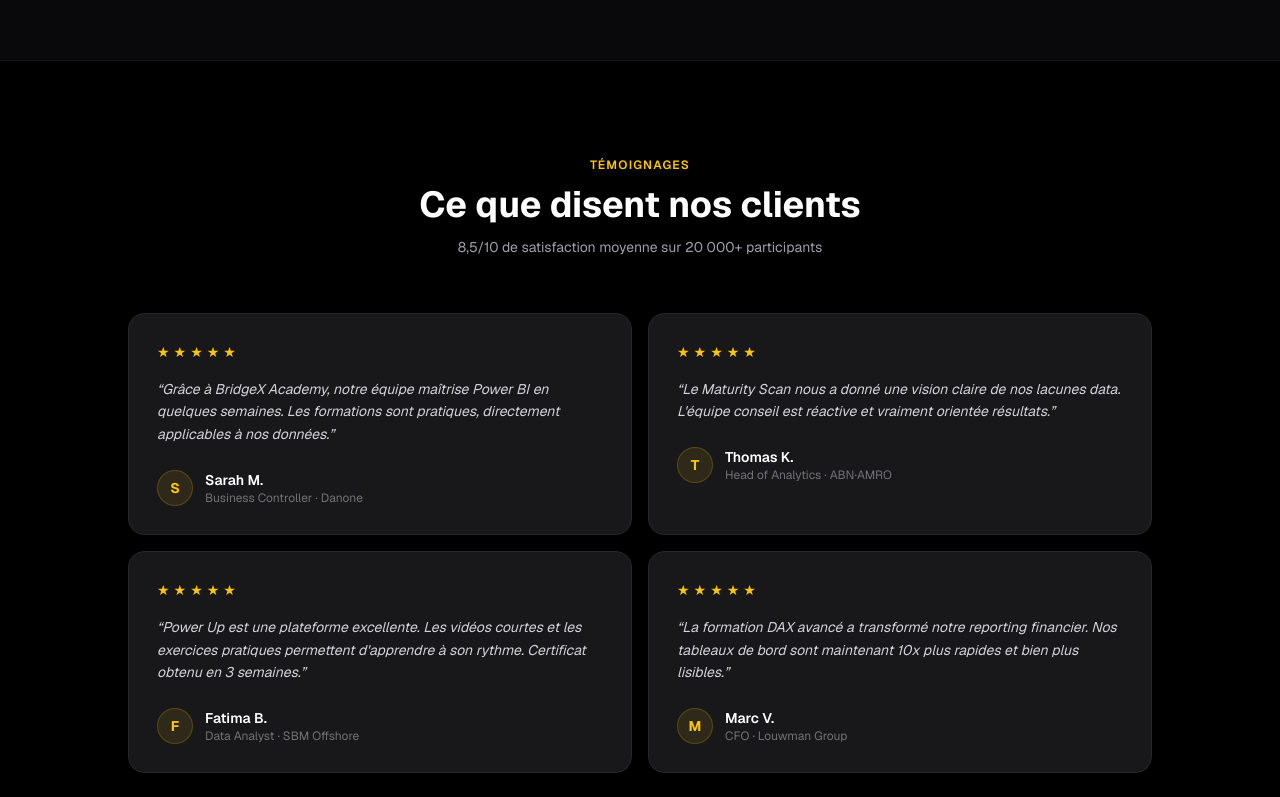
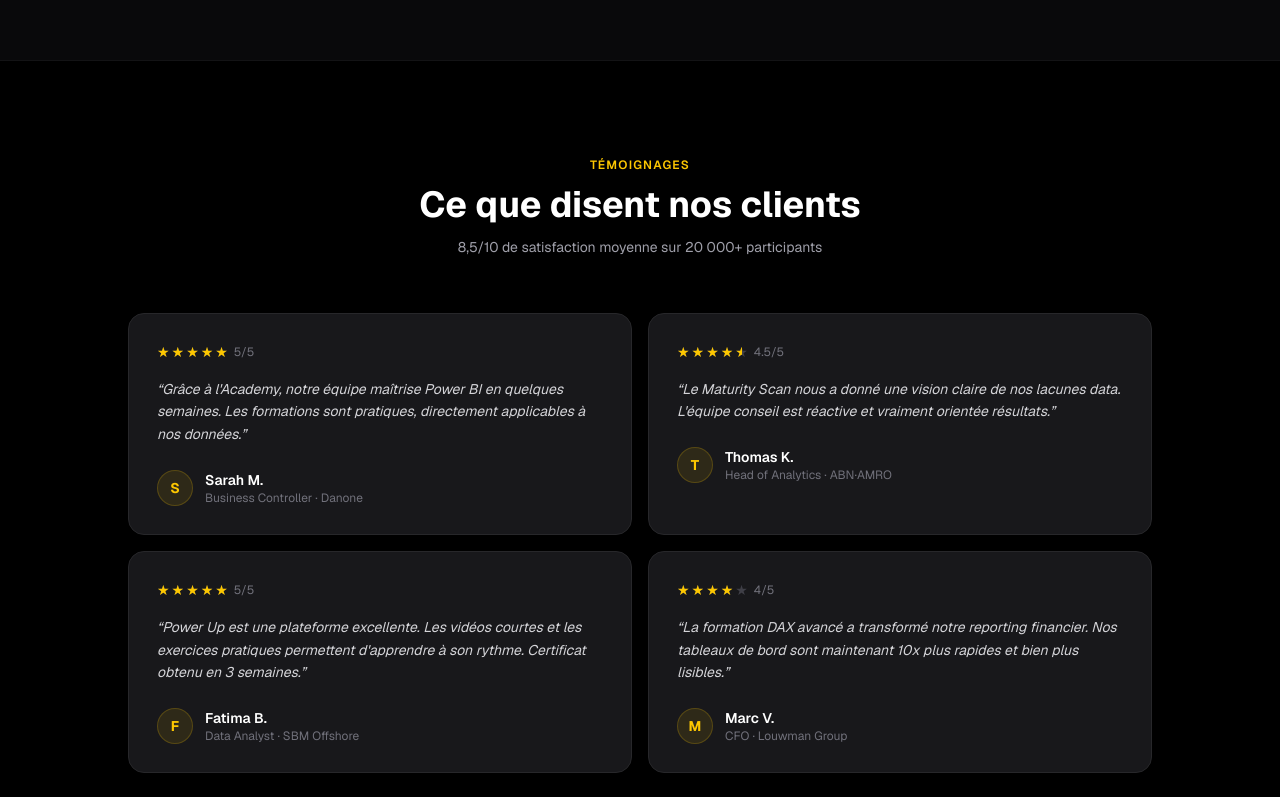
Before and after one commit to vanabdell/bridgex-website, a Next.js app: page / in a window 1280 px wide. Shown: the part 2394-3191 px from the top of the page. Built offline with nearby package versions, Linux system fonts and the light colour scheme.

Commit message:
Remove BridgeX branding, fix ratings, add SVG icons

```diff
--- a/components/sections/BrandSplit.tsx
+++ b/components/sections/BrandSplit.tsx
@@ -45,7 +45,7 @@ export default function BrandSplit() {
         </span>
 
         <h2 className="text-4xl font-bold text-white mb-4 leading-tight">
-          BridgeX <span className="text-yellow-400">Academy</span>
+          Get Responsive <span className="text-yellow-400">Academy</span>
         </h2>
 
         <p className="text-zinc-400 text-sm leading-relaxed mb-8 max-w-md">
@@ -91,7 +91,7 @@ export default function BrandSplit() {
         </span>
 
         <h2 className="text-4xl font-bold text-white mb-4 leading-tight">
-          BridgeX <span className="text-yellow-400">Conseil</span>
+          Get Responsive <span className="text-yellow-400">Conseil</span>
         </h2>
 
         <p className="text-zinc-400 text-sm leading-relaxed mb-8 max-w-md">
--- a/components/sections/Testimonials.tsx
+++ b/components/sections/Testimonials.tsx
@@ -4,7 +4,7 @@ import { motion } from 'framer-motion'
 
 const testimonials = [
   {
-    quote: "Grâce à BridgeX Academy, notre équipe maîtrise Power BI en quelques semaines. Les formations sont pratiques, directement applicables à nos données.",
+    quote: "Grâce à l'Academy, notre équipe maîtrise Power BI en quelques semaines. Les formations sont pratiques, directement applicables à nos données.",
     name: "Sarah M.",
     role: "Business Controller",
     company: "Danone",
@@ -15,7 +15,7 @@ const testimonials = [
     name: "Thomas K.",
     role: "Head of Analytics",
     company: "ABN·AMRO",
-    rating: 5,
+    rating: 4.5,
   },
   {
     quote: "Power Up est une plateforme excellente. Les vidéos courtes et les exercices pratiques permettent d'apprendre à son rythme. Certificat obtenu en 3 semaines.",
@@ -29,9 +29,34 @@ const testimonials = [
     name: "Marc V.",
     role: "CFO",
     company: "Louwman Group",
-    rating: 5,
+    rating: 4,
   },
 ]
+
+function Stars({ rating }: { rating: number }) {
+  return (
+    <div className="flex gap-0.5 mb-4">
+      {[1, 2, 3, 4, 5].map((star) => {
+        const filled = rating >= star
+        const half = !filled && rating >= star - 0.5
+        return (
+          <span key={star} className="text-sm relative inline-block">
+            <span className="text-zinc-700">★</span>
+            {(filled || half) && (
+              <span
+                className="absolute inset-0 text-yellow-400 overflow-hidden"
+                style={{ width: filled ? '100%' : '50%' }}
+              >
+                ★
+              </span>
+            )}
+          </span>
+        )
+      })}
+      <span className="text-zinc-500 text-xs ml-1 mt-0.5">{rating}/5</span>
+    </div>
+  )
+}
 
 export default function Testimonials() {
   return (
@@ -68,12 +93,7 @@ export default function Testimonials() {
               transition={{ duration: 0.5, delay: i * 0.1 }}
               className="bg-zinc-900 border border-zinc-800 rounded-2xl p-7 hover:border-yellow-400/20 transition-colors"
             >
-              {/* Stars */}
-              <div className="flex gap-1 mb-4">
-                {[...Array(t.rating)].map((_, j) => (
-                  <span key={j} className="text-yellow-400 text-sm">★</span>
-                ))}
-              </div>
+              <Stars rating={t.rating} />
 
               {/* Quote */}
               <p className="text-zinc-300 text-sm leading-relaxed mb-6 italic">
```
